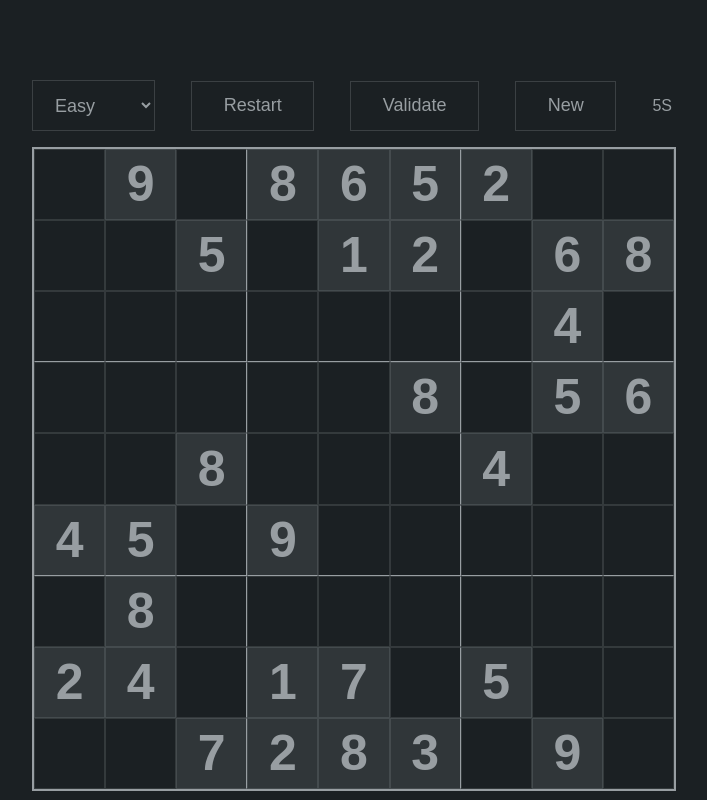
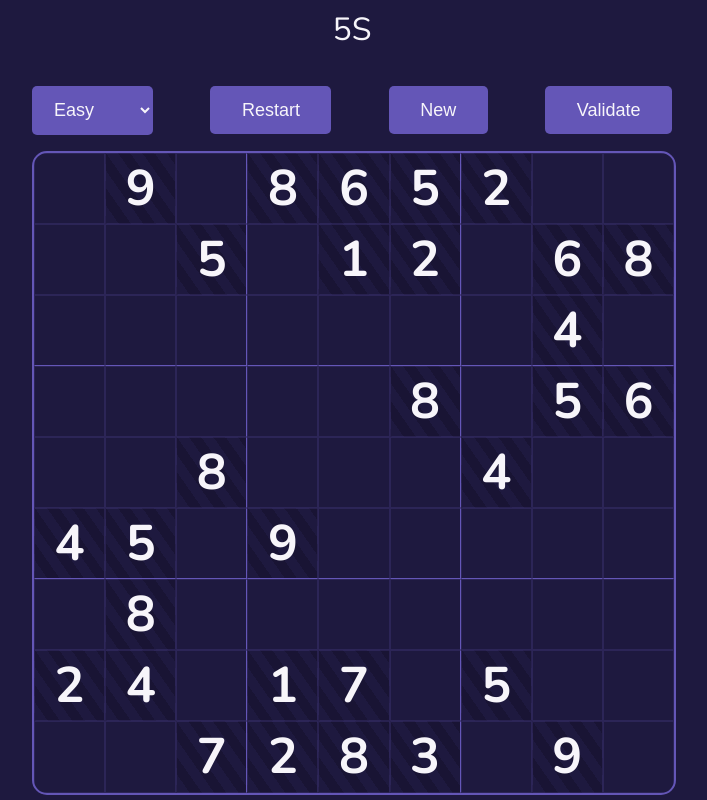
Before and after one commit to gilren/sudoku, a Vue app: page / in a window 1280 px wide. Shown: the whole page, without its empty margins (288-995 px from the left). Built offline with nearby package versions, Linux system fonts and the light colour scheme.

Commit message:
changing theme

```diff
--- a/index.html
+++ b/index.html
@@ -4,6 +4,12 @@
     <meta charset="UTF-8" />
     <link rel="icon" href="/favicon.ico" />
     <meta name="viewport" content="width=device-width, initial-scale=1.0" />
+    <link rel="preconnect" href="https://fonts.googleapis.com" />
+    <link rel="preconnect" href="https://fonts.gstatic.com" crossorigin />
+    <link
+      href="https://fonts.googleapis.com/css2?family=Nunito:wght@200..1000&display=swap"
+      rel="stylesheet"
+    />
     <title>Sudoku</title>
   </head>
   <body>
--- a/src/assets/main.css
+++ b/src/assets/main.css
@@ -1,17 +1,32 @@
 :root {
-  font-family:
-    Source Sans Pro,
-    Arial,
-    sans-serif;
+  /* Background/Dark Purple: #2A2158 */
+  /* Lighter Purple: #4C3F8E */
+  /* Pastel Blue: #6C63B8 */
+  /* Soft Red (like the selected button): #D45D79 */
+  /* Bright Pink: #F77FA6 */
+  /* Soft Pastel Orange: #F3B47A */
+  /* Pastel Green: #8AB17D */
+  /* Neutral Light Gray: #E8E8F3  */
+
+  --port-gore: #1e193f;
+  --victoria: #534491;
+  --blue-violet: #6456b7;
+  --cranberry: #db5079;
+  --tickle-me-pink: #fc80a5;
+  --rajah: #f7b668;
+  --olivine: #9ab973;
+  --whisper: #f7f5fa;
+
+  font-family: 'Nunito', sans-serif;
   font-size: 16px;
   line-height: 1.5;
   font-weight: 400;
 
   color-scheme: light dark;
-  background: #1b2023;
-  color: #989ea2;
 
   font-synthesis: none;
+  font-optical-sizing: auto;
+  font-style: normal;
   text-rendering: optimizeLegibility;
   -webkit-font-smoothing: antialiased;
   -moz-osx-font-smoothing: grayscale;
@@ -30,4 +45,7 @@ body {
   display: flex;
   justify-content: center;
   align-items: center;
+
+  background: var(--port-gore);
+  color: var(--whisper);
 }
--- a/src/components/SudokuBoard.vue
+++ b/src/components/SudokuBoard.vue
@@ -59,16 +59,19 @@ const flattenedBoard = computed(() => store.getFlattenedBoard)
 .sudoku__grid {
   width: 100%;
   height: 100%;
-  border: 2px solid #989ea2;
+  border: 2px solid var(--blue-violet);
   user-select: none;
   display: grid;
   grid-template-columns: repeat(9, 1fr);
   grid-template-rows: repeat(9, 1fr);
+  border-radius: 15px;
+  overflow: hidden;
+  flex-shrink: 0;
 }
 
 .sudoku__grid .cell:nth-child(9n + 3),
 .sudoku__grid .cell:nth-child(9n + 6) {
-  border-right-color: rgba(152, 158, 162, 1);
+  border-right-color: var(--blue-violet);
 }
 
 .sudoku__grid .cell:nth-child(19),
@@ -89,6 +92,6 @@ const flattenedBoard = computed(() => store.getFlattenedBoard)
 .sudoku__grid .cell:nth-child(52),
 .sudoku__grid .cell:nth-child(53),
 .sudoku__grid .cell:nth-child(54) {
-  border-bottom-color: rgba(152, 158, 162, 1);
+  border-bottom-color: var(--blue-violet);
 }
 </style>
--- a/src/components/SudokuCell.vue
+++ b/src/components/SudokuCell.vue
@@ -89,7 +89,7 @@ store.$onAction(({ name, after }) => {
 
 <style scoped>
 .cell {
-  border: 1px solid rgba(152, 158, 162, 0.2);
+  border: 1px solid color-mix(in srgb, var(--blue-violet) 20%, transparent);
   font-size: 20px;
   text-align: center;
   font-weight: 700;
@@ -101,13 +101,20 @@ store.$onAction(({ name, after }) => {
 }
 
 .cell.cell--default {
-  color: #989ea2;
-  background: rgb(132, 140, 143, 0.2);
+  color: var(--whisper);
+  /* background: var(--port-gore); */
+
+  background: repeating-linear-gradient(
+    55deg,
+    transparent,
+    transparent 10px,
+    rgba(0, 0, 0, 0.18) 10px,
+    rgba(0, 0, 0, 0.18) 20px
+  );
 }
 
 .cell.cell--invalid {
-  color: rgb(255, 250, 160);
-  background: rgb(255, 250, 160, 0.2);
+  background: var(--rajah);
 }
 
 .number-container {
--- a/src/components/SudokuGame.vue
+++ b/src/components/SudokuGame.vue
@@ -34,7 +34,10 @@ function handleValidate() {
 <style scoped>
 .sudoku {
   width: 80vh;
-  height: 80vh;
-  margin: 0 auto;
+  height: 80%;
+  margin: auto;
+  display: flex;
+  flex-direction: column;
+  justify-content: center;
 }
 </style>
--- a/src/components/SudokuInfos.vue
+++ b/src/components/SudokuInfos.vue
@@ -66,20 +66,33 @@ function handleNew() {
 
 <template>
   <div class="sudoku__infos">
+    <div class="sudoku__timer">
+      <span class="timer">{{ timerValue }}</span>
+    </div>
+    <div class="sudoku__actions">
       <select name="difficulty" v-model="currentDifficulty" @change="changeDifficulty">
         <option v-for="option in difficulties" :value="option" :key="option">
           {{ option[0].toUpperCase() + option.slice(1) }}
         </option>
       </select>
       <button class="btn" @click="handleRestart">Restart</button>
+      <button class="btn" @click="handleNew">New</button>
       <button class="btn" @click="$emit('validate')">Validate</button>
-    <button class="btn" @click="handleNew">New</button>
-    <div class="timer">{{ timerValue }}</div>
+    </div>
   </div>
 </template>
 
 <style scoped>
-.sudoku__infos {
+.sudoku__timer {
+  text-align: center;
+  margin-bottom: 2rem;
+}
+
+.timer {
+  font-size: 2rem;
+}
+
+.sudoku__actions {
   margin-bottom: 1em;
   display: flex;
   justify-content: space-between;
@@ -88,28 +101,30 @@ function handleNew() {
 
 select {
   display: inline-block;
-  border: 1px solid rgb(132, 140, 143, 0.3);
-  background: #1b2023;
-  color: #989ea2;
+  border: none;
+  background: var(--blue-violet);
+  color: var(--whisper);
   font-size: 18px;
   padding: 0.75em 1em;
   cursor: pointer;
   transition: all 250ms ease-in-out;
+  border-radius: 5px;
 }
 
 .btn {
   display: inline-block;
-  border: 1px solid rgb(132, 140, 143, 0.3);
+  border: none;
   background: transparent;
-  color: #989ea2;
+  color: var(--whisper);
+  background: var(--blue-violet);
   font-size: 18px;
   padding: 0.75em 1.75em;
   cursor: pointer;
   transition: all 250ms ease-out;
+  border-radius: 5px;
 }
 
 .btn:hover {
-  border-color: rgb(132, 140, 143, 0.8);
-  background: rgb(132, 140, 143, 0.05);
+  background: var(--cranberry);
 }
 </style>
--- a/src/components/SudokuMarker.vue
+++ b/src/components/SudokuMarker.vue
@@ -78,7 +78,7 @@ function isMarkerActive(marker: number) {
   align-items: center;
   font-size: 0.675em;
   font-weight: 400;
-  color: #989ea2;
+  color: var(--whisper);
   cursor: pointer;
   opacity: 0.5;
   font-weight: 600;
@@ -126,14 +126,14 @@ function isMarkerActive(marker: number) {
 }
 
 .marker-container:hover .marker {
-  opacity: 0.5;
+  opacity: 0.6;
   transform: translate3d(0, 0, 0);
   visibility: visible;
 }
 
 .marker-container:hover .marker.selected {
   opacity: 1;
-  background-color: rgba(90, 120, 151, 0.5);
+  background-color: var(--tickle-me-pink);
 }
 
 .marker-container:hover .marker:hover {
```
Lines whose indentation alone changed are shown as unchanged.
